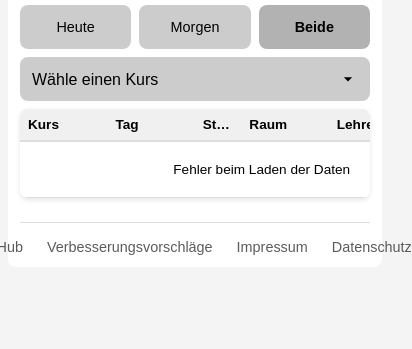
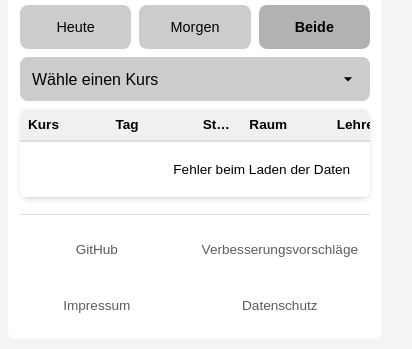
Before and after one commit to Dark-Studios-UG/BBS-Friesoythe-Vertretungsplan, a website: page public/index.html in a window 390 px wide. Shown: the part 103-452 px from the top of the page, 412 px wide, since content can reach past the window. Drawn offline with Linux system fonts and the light colour scheme; no server answers.

Commit message:
mobil freundlicher

```diff
--- a/public/styles.css
+++ b/public/styles.css
@@ -307,6 +307,7 @@ tr:hover td {
     display: flex;
     justify-content: center;
     gap: 24px;
+    flex-wrap: wrap;
 }
 
 .footer-links a {
@@ -315,9 +316,45 @@ tr:hover td {
     font-size: 0.9rem;
     opacity: 0.8;
     transition: opacity 0.3s;
+    padding: 4px 8px;
+    display: inline-block;
 }
 
 .footer-links a:hover {
     opacity: 1;
     text-decoration: underline;
 }
+
+/* Mobile Footer Optimierungen */
+@media screen and (max-width: 768px) {
+    .footer {
+        margin-top: 16px;
+        padding-top: 12px;
+    }
+
+    .footer-links {
+        display: grid;
+        grid-template-columns: repeat(2, 1fr);
+        gap: 12px 16px;
+        justify-items: center;
+        text-align: center;
+    }
+
+    .footer-links a {
+        font-size: 0.85rem;
+        padding: 10px 12px;
+        min-height: 44px;
+        display: flex;
+        align-items: center;
+        justify-content: center;
+        width: 100%;
+        max-width: 200px;
+        border-radius: 4px;
+        transition: background-color 0.2s, opacity 0.3s;
+    }
+
+    .footer-links a:active {
+        background-color: var(--button-hover);
+        opacity: 1;
+    }
+}
```
Also changed, not shown: TASK.md (+2 -0 lines), public/favicon.png (added).
